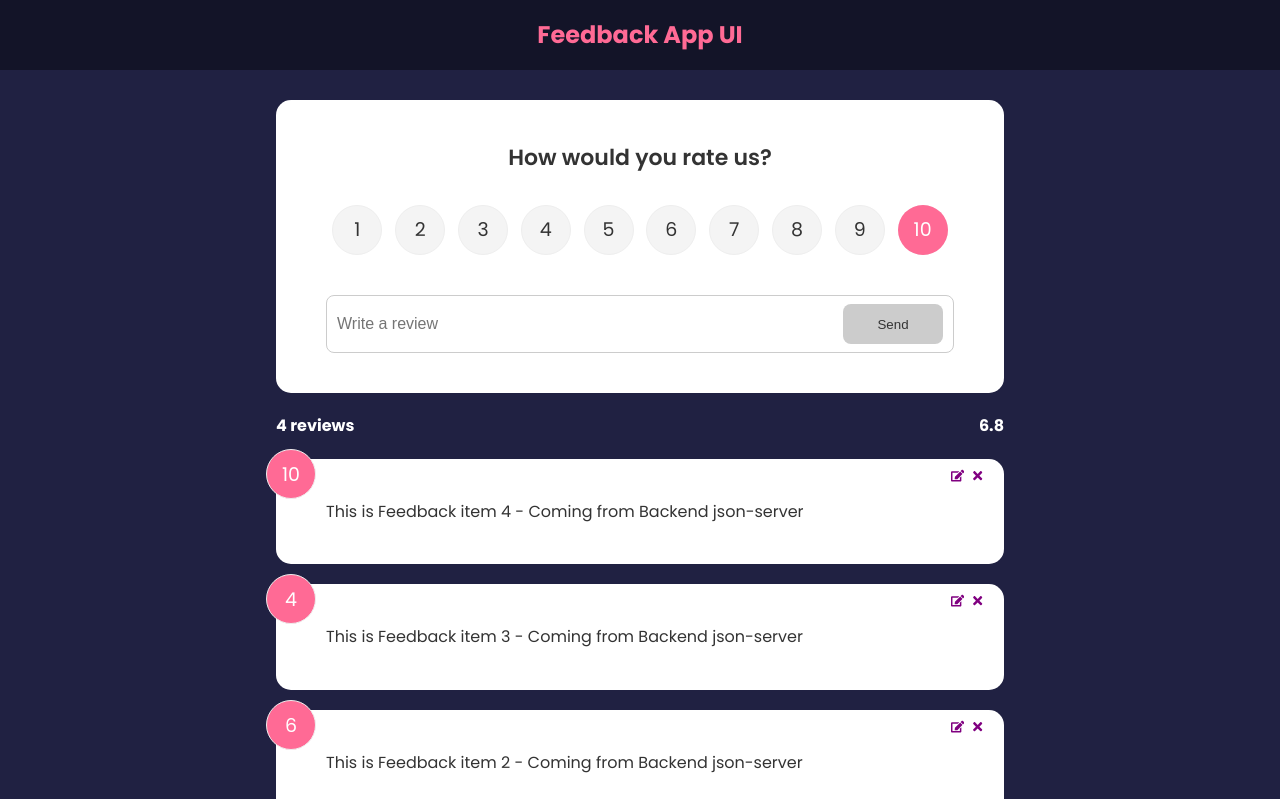
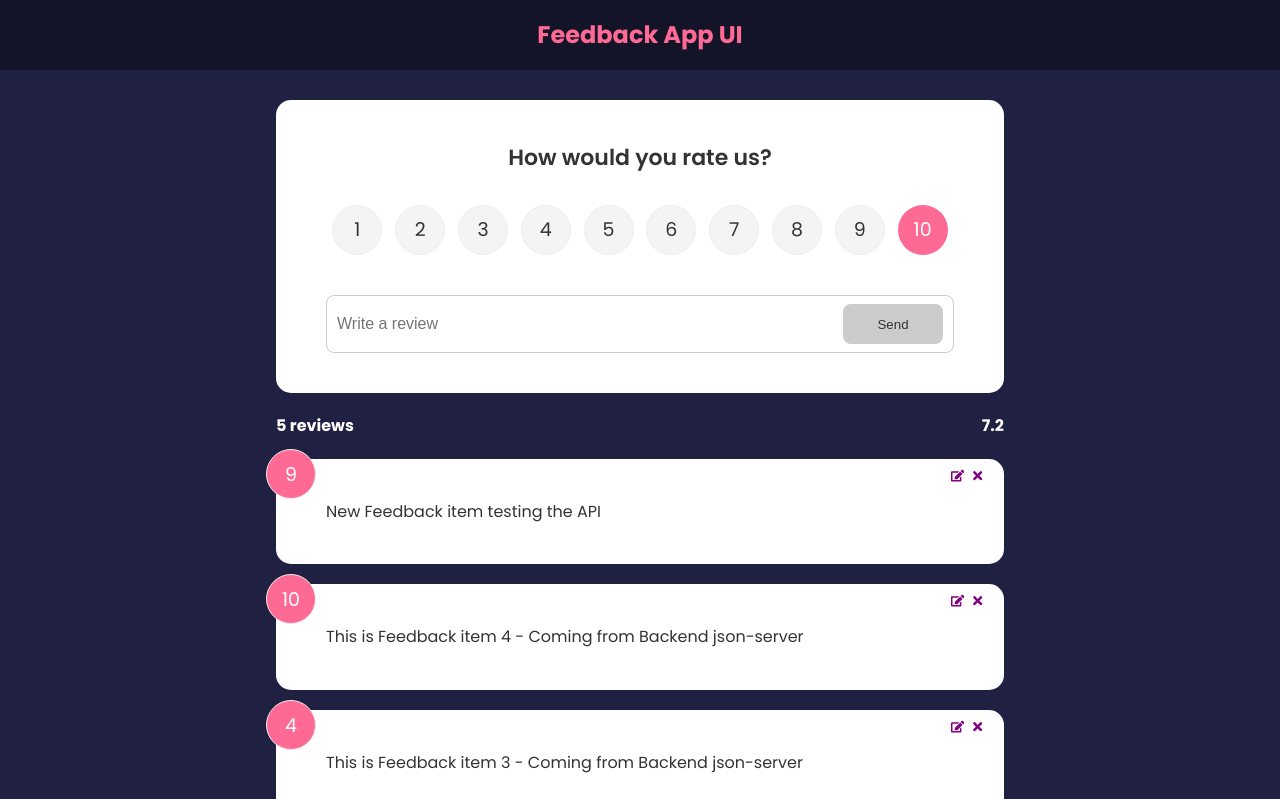
Before and after one commit to Farahat612/brad-react, a React (Create React App) app in the folder feedback-app/: page / in a window 1280 px wide. Shown: the top 799 px of the page. Built offline with nearby package versions, Linux system fonts and the light colour scheme; data requests are answered from the project's data file.

Commit message:
changed json-server version

```diff
--- a/feedback-app/db.json
+++ b/feedback-app/db.json
@@ -19,6 +19,11 @@
       "id": "4",
       "rating": 10,
       "text": "This is Feedback item 4 - Coming from Backend json-server"
+    },
+    {
+      "id": "b132",
+      "rating": 9,
+      "text": "New Feedback item testing the API"
     }
   ]
 }
--- a/feedback-app/package.json
+++ b/feedback-app/package.json
@@ -7,7 +7,7 @@
     "@testing-library/react": "^13.4.0",
     "@testing-library/user-event": "^13.5.0",
     "framer-motion": "^4.1.17",
-    "json-server": "^1.0.0-alpha.23",
+    "json-server": "^0.17.0",
     "react": "^18.2.0",
     "react-dom": "^18.2.0",
     "react-icons": "^5.0.1",
--- a/feedback-app/src/contexts/FeedbackContext.js
+++ b/feedback-app/src/contexts/FeedbackContext.js
@@ -20,6 +20,10 @@ const FeedbackProvider = ({ children }) => {
     edit: false,
   })
 
+  useEffect(() => {
+    fetchFeedbackData()
+  }, [])
+
   // Fetch the feedback data from json-server
   const fetchFeedbackData = async () => {
     const res = await fetch(
@@ -29,9 +33,6 @@ const FeedbackProvider = ({ children }) => {
     setFeedbacks(data)
   }
 
-  useEffect(() => {
-    fetchFeedbackData()
-  }, [])
 
   // setting the feedback item to be edited
   const handleEdit = (feedback) => {
```
Also changed, not shown: 1 other file (tests, documents, lock files or other folders).
